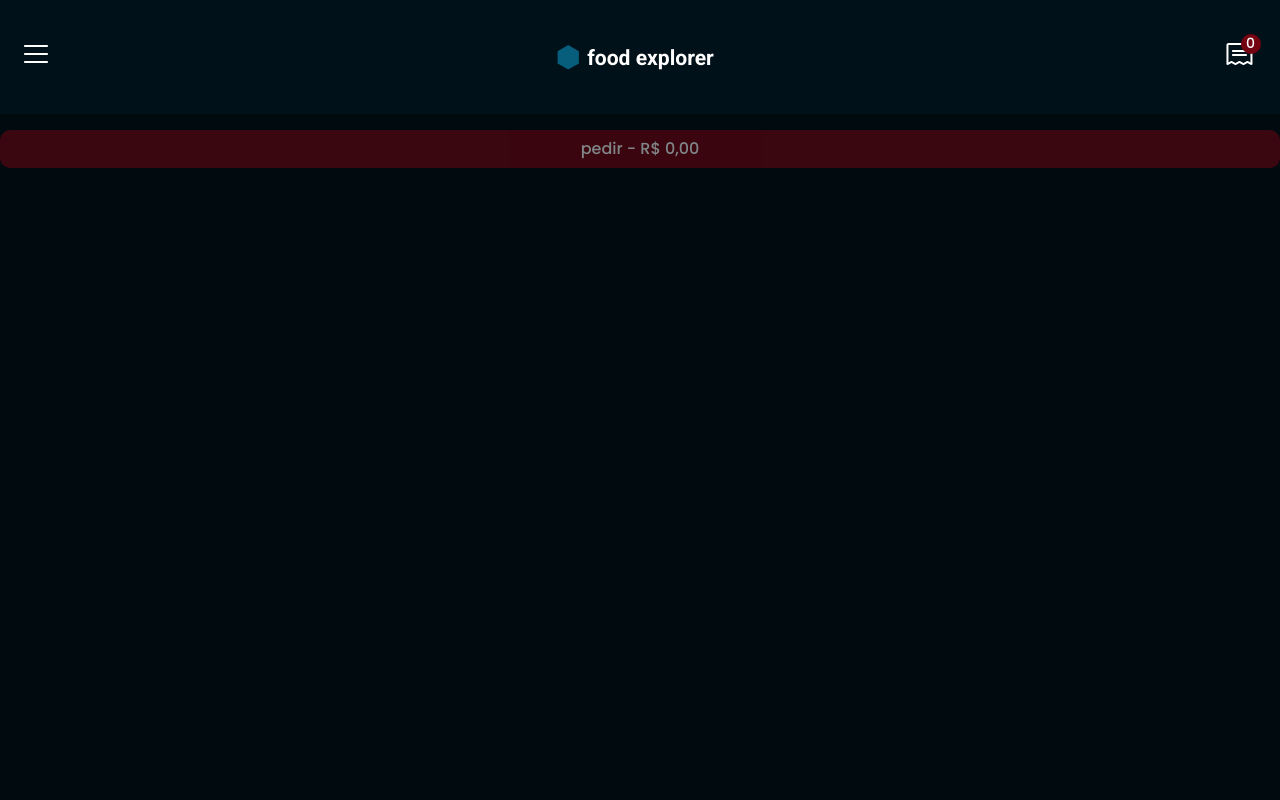
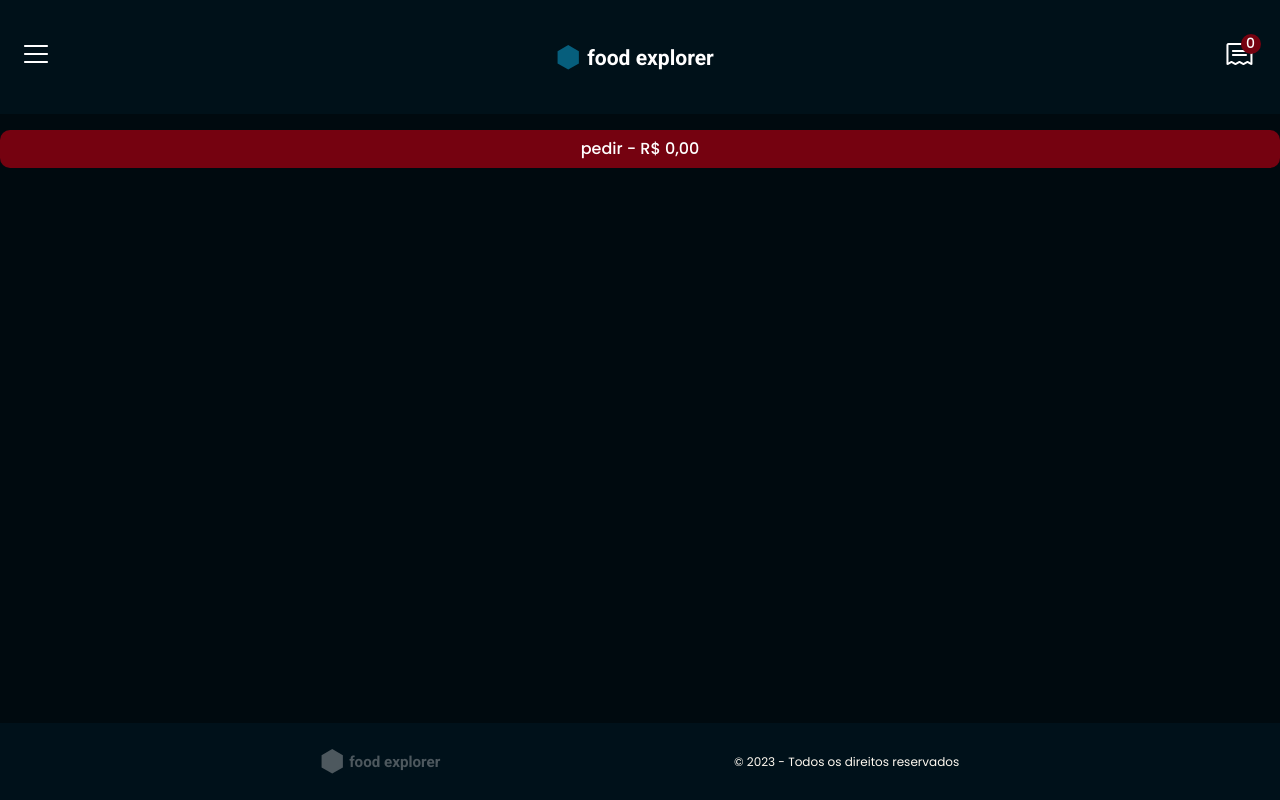
Before and after one commit to GuiDattein/Foodexplorer-frontend, a React (Vite) app: page / in a window 1280 px wide. Built offline with nearby package versions, Linux system fonts and the light colour scheme.

Commit message:
created component footer

```diff
--- /dev/null
+++ b/src/components/Footer/index.jsx
@@ -0,0 +1,17 @@
+ import { Container, Title } from './styles';
+
+ export function Footer(){
+    return(
+        <Container>
+            <Title>
+                <svg width="22" height="25" viewBox="0 0 22 25" fill="none" xmlns="http://www.w3.org/2000/svg">
+                    <path d="M11.2304 0L21.8881 6.15327V18.4598L11.2304 24.6131L0.572592 18.4598V6.15327L11.2304 0Z" fill="#4D585E"/>
+                </svg>
+                food explorer
+            </Title>
+            <p>
+                © 2023 - Todos os direitos reservados
+            </p>
+        </Container>
+    )
+ }
--- /dev/null
+++ b/src/components/Footer/styles.js
@@ -0,0 +1,30 @@
+import styled from 'styled-components';
+
+export const Container = styled.footer`
+    width: 100%;
+    height: 77px;
+    padding: 0 2.7rem;
+
+    background-color: ${({theme}) => theme.COLORS.DARK_600};
+
+    display: flex;
+    align-items: center;
+    justify-content: space-evenly;
+
+    > p{
+        font-size: 1.2rem;
+        font-weight: 400;
+        color: ${({theme}) => theme.COLORS.LIGHT_200};
+    }
+`;
+
+export const Title = styled.div`
+    display: flex;
+    align-items: center;
+    gap: .64rem;
+
+    color: ${({theme}) => theme.COLORS.LIGHT_700};
+    font-size: 1.52rem;
+    font-weight: 700;
+    font-family: 'Roboto', sans-serif;
+`;
--- a/src/components/Header/styles.js
+++ b/src/components/Header/styles.js
@@ -1,6 +1,4 @@
 import styled from 'styled-components';
-
-import createGlobalStyle from '../../styles/global';
 
 export const Container = styled.header`
     grid-area: header;
@@ -49,7 +47,7 @@ export const Footer = styled.div`
         background-color: ${({theme}) => theme.COLORS.TOMATO_100};
         border-radius: 50%;
 
-        font-family: var(--poppins);
+        font-family: 'Poppins', sans-serif;
         font-weight: 500;
         font-size: 14px;
     }
--- a/src/pages/Prato/index.jsx
+++ b/src/pages/Prato/index.jsx
@@ -2,13 +2,16 @@ import { Container } from './styles';
 
 import { Header } from '../../components/Header';
 import { Button } from '../../components/Button';
+import { Footer } from '../../components/Footer';
 
 export function Prato() {
 
   return(
     <Container>
       <Header />
-      <Button title="pedir - R$ 0,00 " loading />
+      <Button title="pedir - R$ 0,00 " /*loading*/ />
+
+      <Footer />
     </Container>
   )
 };
```
